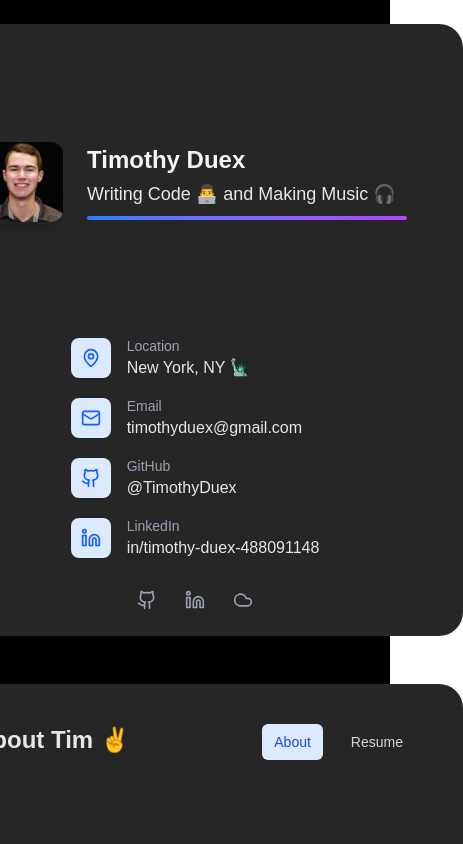
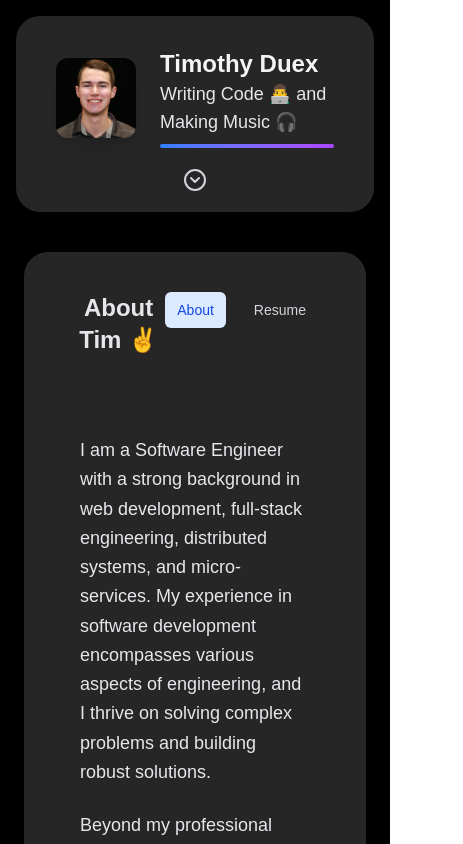
Before and after one commit to TimothyDuex/personal-website, a Next.js app: page / in a window 390 px wide. Shown: the top 844 px of the page, 463 px wide, since content can reach past the window. Built offline with nearby package versions, Linux system fonts and the light colour scheme.

Commit message:
Make contact info a expandable section

```diff
--- /dev/null
+++ b/src/app/(components)/ContactButton.tsx
@@ -0,0 +1,28 @@
+'use client';
+
+import React from 'react';
+import {CircleChevronDown, CircleChevronUp} from "lucide-react";
+
+const ContactButton = (
+    {
+        isOpen,
+        setIsOpen
+    }: {
+        isOpen: boolean,
+        setIsOpen: (isOpen: boolean) => void
+    }) => {
+    const togglePanel = () => {
+        setIsOpen(!isOpen);
+    };
+
+    return (
+        <button
+            onClick={togglePanel}
+            className="px-3 rounded-md text-sm font-medium transition-colors duration-200 text-gray-300 bg-neutral-800 hover:bg-gray-100 hover:text-gray-900"
+        >
+            { isOpen ? <CircleChevronUp /> :<CircleChevronDown /> }
+        </button>
+    );
+};
+
+export default ContactButton;
--- a/src/app/(components)/ContactInfoPanel.tsx
+++ b/src/app/(components)/ContactInfoPanel.tsx
@@ -3,20 +3,31 @@ import React from 'react';
 import getContactInfo, {ContactInfo} from "../(info)/ContactInfo";
 import getSocialLinks, {SocialLink} from "../(info)/SocialLink";
 import ProfilePanel from "./ProfilePanel";
+import ContactButton from "./ContactButton";
 
 const ContactInfoPanel = () => {
+    const [isContactOpen, setIsContactOpen] = React.useState<boolean>(false);
+
     return (
-        <div className="max-w-4xl mx-6 my-6 px-6 py-4 rounded-3xl bg-neutral-800">
-            <div className="grid grid-rows-2 gap-3">
+        <div className="max-w-4xl mx-4 my-4 px-6 py-4 rounded-3xl bg-neutral-800">
+            <div className="grid grid-rows-1 gap-1">
                 <div className="flex justify-center items-center">
                     <ProfilePanel/>
                 </div>
+                <div className="flex justify-center items-center">
+                    <ContactButton isOpen={isContactOpen} setIsOpen={setIsContactOpen} />
+                </div>
+                <div className={`overflow-hidden transition-all duration-300 ease-in-out ${
+                    isContactOpen ? 'max-h-96 opacity-100' : 'max-h-0 opacity-0'
+                }`}>
                     <div className="grid grid-cols-1 gap-5">
+                        <hr className="border-neutral-300"/>
                         <div className="flex justify-center items-center">
                             <ContactInfoExplicit/>
                         </div>
                         <div className="flex justify-center items-center gap-2">
                             <ContactInfoImplicit/>
+                        </div>
                     </div>
                 </div>
             </div>
--- a/src/app/(components)/ProfilePanel.tsx
+++ b/src/app/(components)/ProfilePanel.tsx
@@ -5,7 +5,7 @@ import Image from "next/image";
 const ProfilePanel = () => {
     const profileInfo: ProfileInfo = getProfileInfo();
     return (
-        <div className={`flex items-center space-x-6 p-8 ${profileInfo.className}`}>
+        <div className={`flex items-center space-x-6 p-4 ${profileInfo.className}`}>
             {/* Profile Image */}
             <div className="relative flex-shrink-0">
                 <div className="w-20 h-20 md:w-24 md:h-24 rounded-xl overflow-hidden shadow-lg">
@@ -21,17 +21,17 @@ const ProfilePanel = () => {
 
             {/* Name */}
             <div className="flex-1">
-                <h1 className="text-2xl md:text-3xl font-bold text-gray-100 dark:text-white mb-1">
+                <h1 className="text-2xl sm:text-lg md:text-3xl font-bold text-gray-100">
                     {profileInfo.name}
                 </h1>
 
                 {/* Tagline */}
-                <p className="text-lg md:text-xl text-gray-200 font-medium">
+                <p className="text-lg sm:text-md md:text-xl text-gray-200 font-medium">
                     {profileInfo.tagline}
                 </p>
 
                 {/* Animated underline */}
-                <div className="w-80 h-1 bg-gradient-to-r from-blue-500 to-purple-500 rounded-full mt-2"></div>
+                <div className="w-auto h-1 bg-gradient-to-r from-blue-500 to-purple-500 rounded-full mt-2"></div>
             </div>
         </div>
     );
```
Lines whose indentation alone changed are shown as unchanged.
